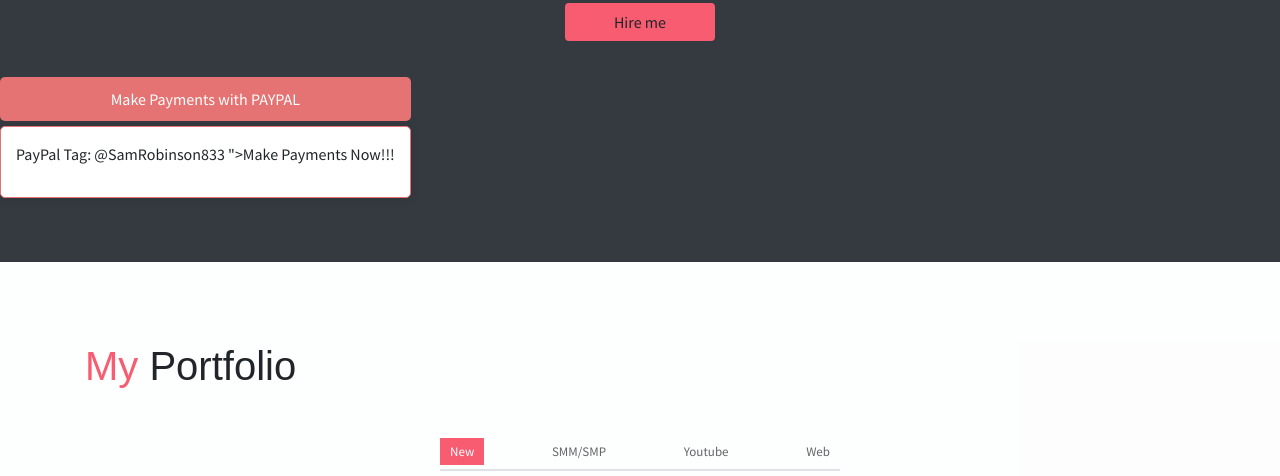
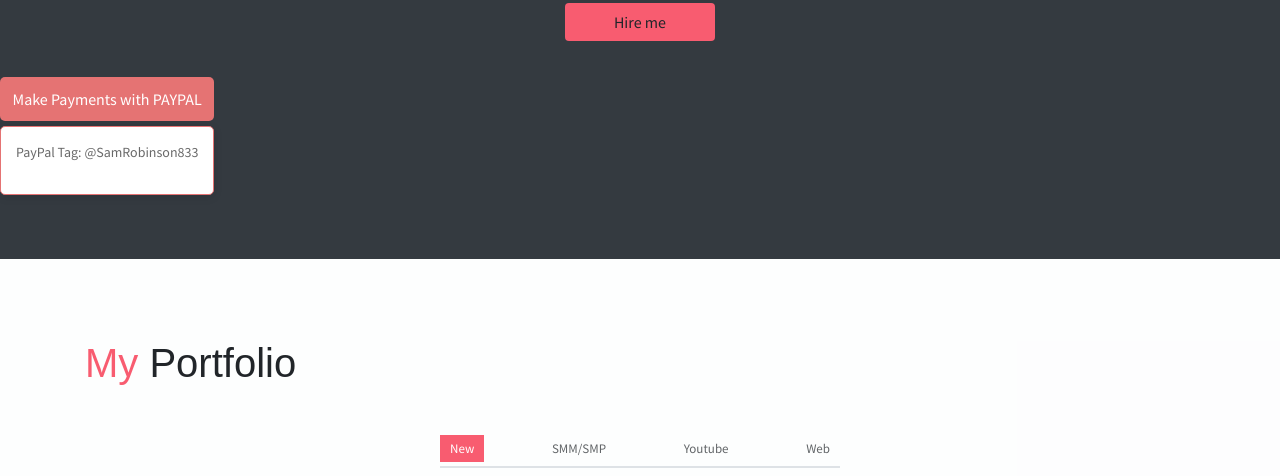
Before and after one commit to S4mPro/SamPro, a plain HTML site: page public_html/index.html in a window 1280 px wide. Shown: the part 4740-5216 px from the top of the page. Drawn offline with Linux system fonts and the light colour scheme; some packages are replaced by stand-ins of ours.

Commit message:
Update index.html

```diff
--- a/public_html/index.html
+++ b/public_html/index.html
@@ -563,8 +563,7 @@
 <div class="dropdown-container">
     <button class="dropdown" onclick="toggleDetails()">Make Payments with PAYPAL</button>
     <div id="payment-details" class="details">
-        PayPal Tag: @SamRobinson833
-            ">Make Payments Now!!!</a></p>
+        <p>PayPal Tag: @SamRobinson833</p>
     </div>
 </div>
 
```
